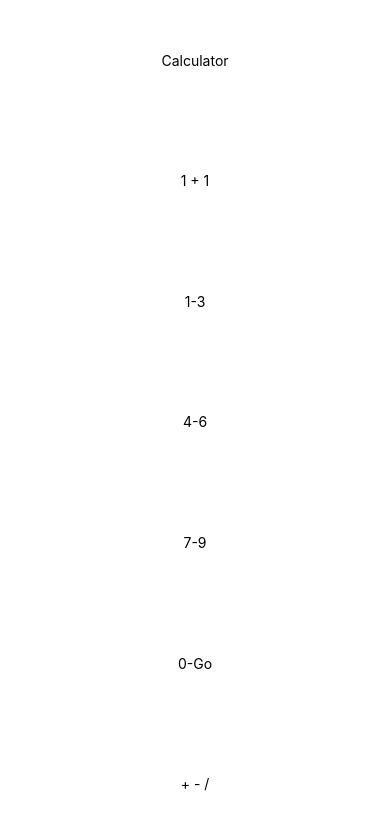
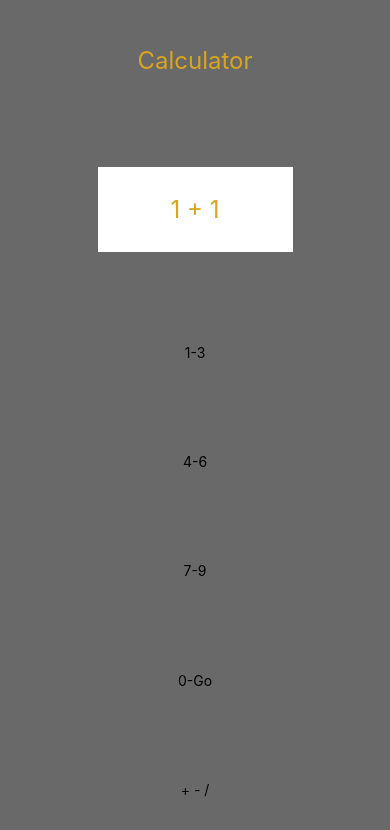
Before and after one commit to jcsmileyjr/Calculator, a React Native app: screen / in a window 390 px wide. Shown: the top 830 px of the page. Built offline with nearby package versions, Linux system fonts and the light colour scheme.

Commit message:
Update App.js

```diff
--- a/App.js
+++ b/App.js
@@ -5,11 +5,11 @@ export default class App extends React.Component {
   render() {
     return (
       <View style={styles.container}>
-        <View>
-            <Text>Calculator</Text>
+        <View >
+            <Text style={styles.title}>Calculator</Text>
         </View>
-        <View>
-            <Text>1 + 1</Text>
+        <View style={styles.display}>
+            <Text style={styles.title}>1 + 1</Text>
         </View>
         <View>
             <Text>1-3</Text>
@@ -34,8 +34,24 @@ export default class App extends React.Component {
 const styles = StyleSheet.create({
   container: {
     flex: 1,
-    backgroundColor: '#fff',
+    backgroundColor: '#696969',
     alignItems: 'center',
     justifyContent:"space-around",
   },
+
+  display:{
+    display:"flex",
+    justifyContent:"center",
+    alignContent:"center",
+    backgroundColor:"white",
+    width:"50%",
+    height:"10%",
+    //textAlign:"center",
+  },
+
+  title: {
+    color:"goldenrod",
+    textAlign:"center",
+    fontSize:24,
+  }
 });
```
